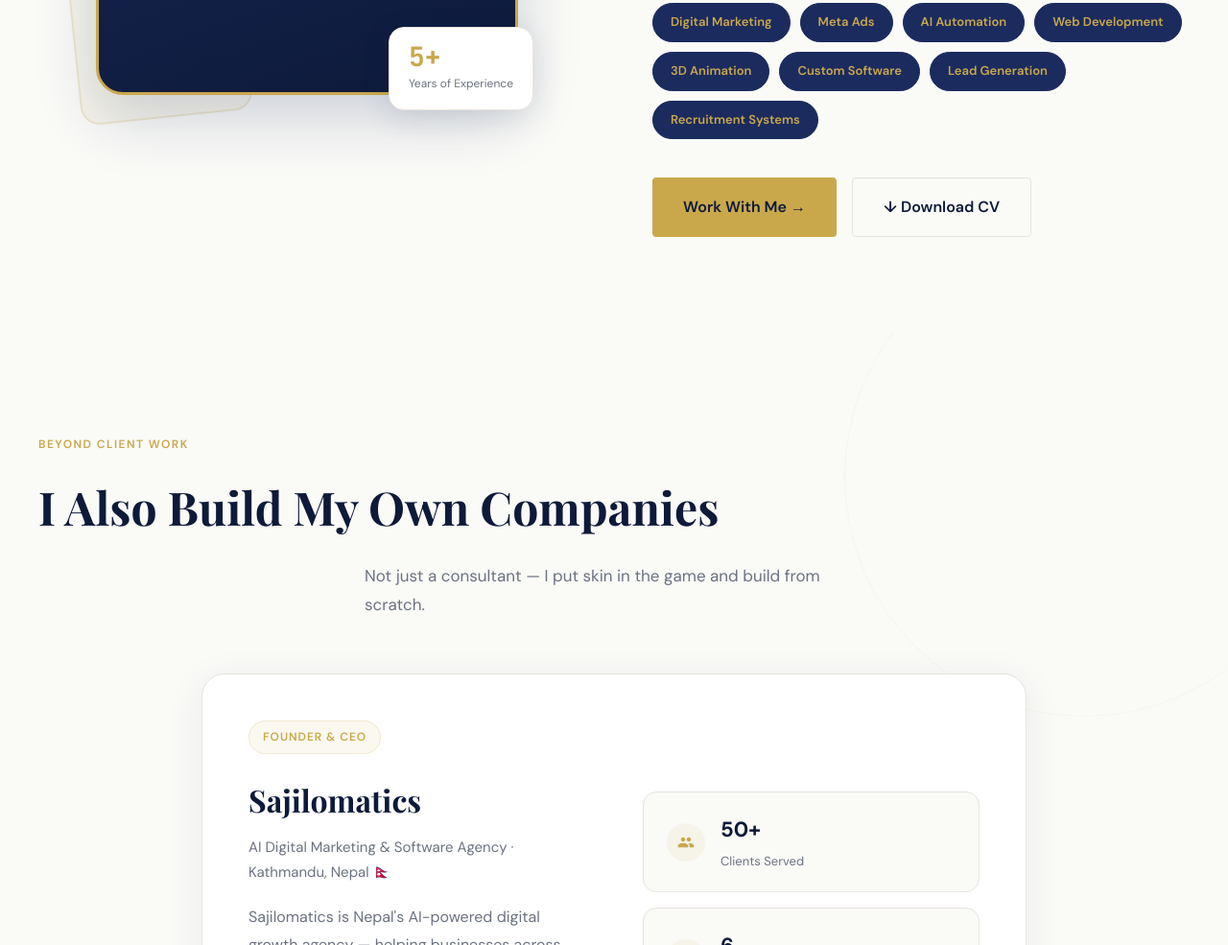
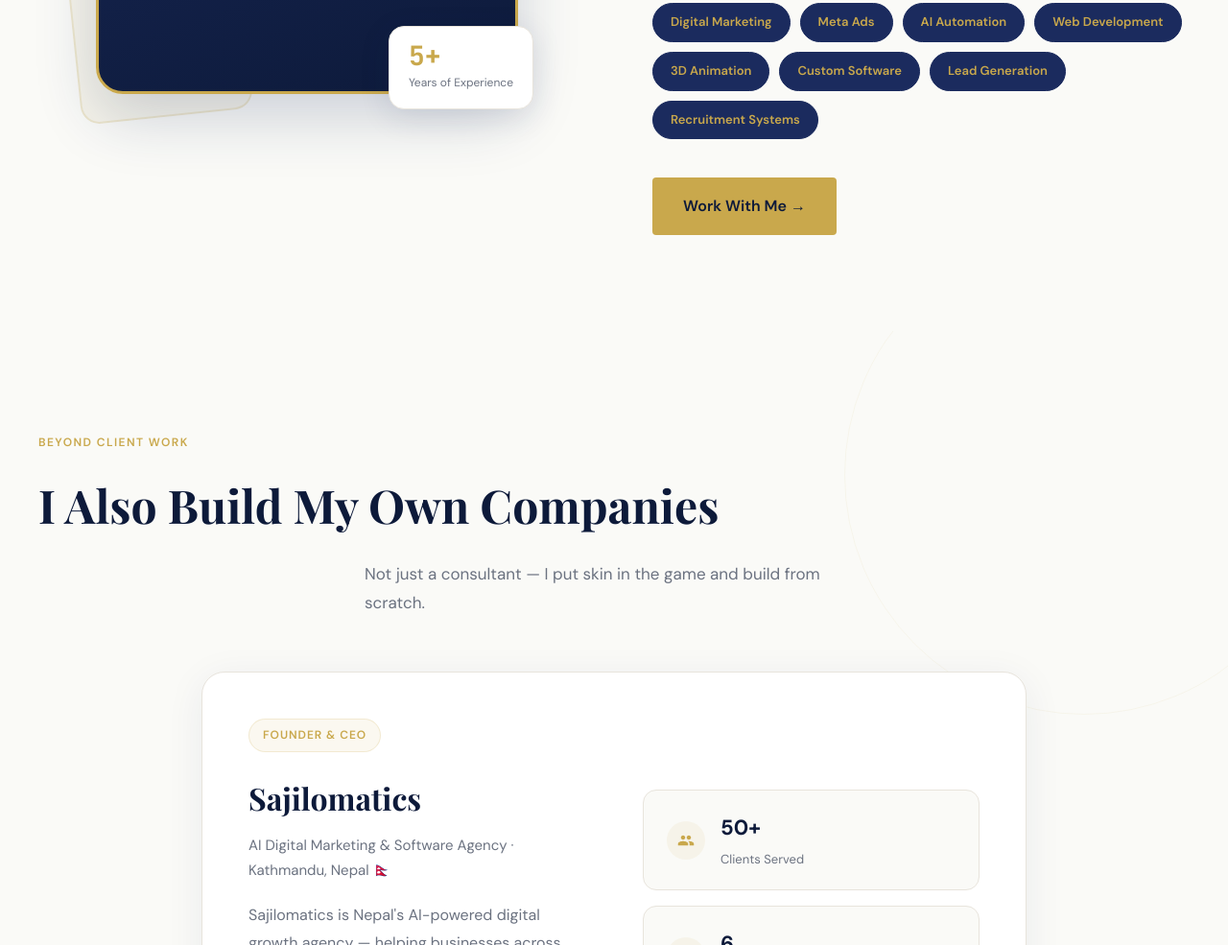
Before and after one commit to aayushbaral630-create/aayushbaral-portfolio, a website: page index.html in a window 1280 px wide. Shown: the part 4086-5071 px from the top of the page at 96% size. Drawn offline with nearby package versions, Linux system fonts and the light colour scheme; a web font is replaced by a local one.

Commit message:
style: removed download cv button from about section

```diff
--- a/index.html
+++ b/index.html
@@ -3264,7 +3264,6 @@
 
                 <div class="about-cta-row">
                     <a href="#contact" class="btn btn-primary">Work With Me &rarr;</a>
-                    <a href="#" class="btn btn-secondary">&darr; Download CV</a>
                 </div>
             </div>
         </div>
```
